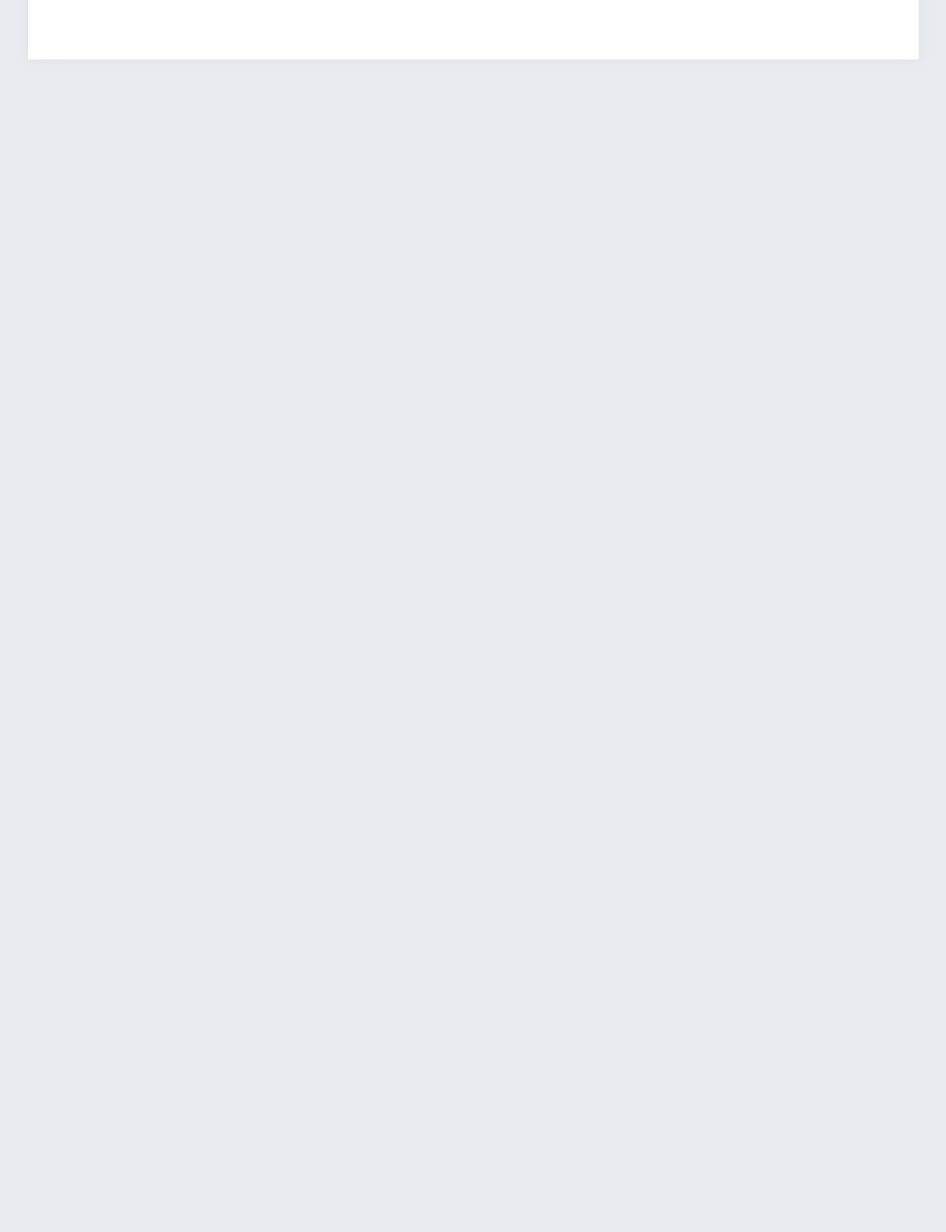
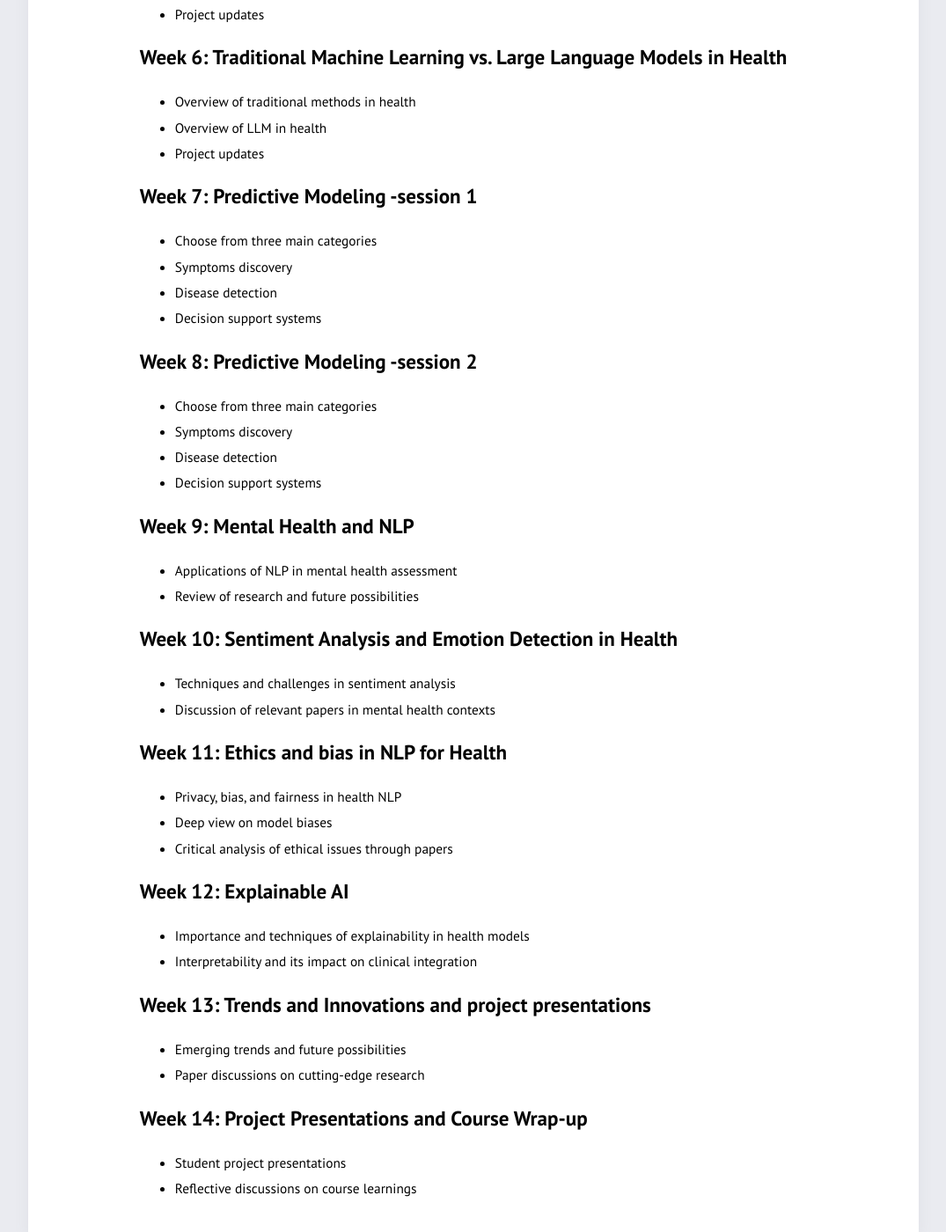
Before and after one commit to azirikly/nlp4health-fall25, a Jekyll site: the page built from syllabus.md, in a window 1280 px wide and 1400 px high, scrolled down 1332 px. Shown: the whole window at 88% size, without its empty margins (102-1177 px from the left). Built offline with Jekyll 4.4.1, drawn with Linux system fonts in a browser that asks for light colours; some of the changed text lies outside the part shown.

Commit message:
Update syllabus.md

```diff
--- a/syllabus.md
+++ b/syllabus.md
@@ -2,3 +2,82 @@
 title: "Syllabus"
 layout: page
 ---
+
+### Weekly Materials
+Tentative and can change slightly based as the course progresses
+
+## Week 1: Introduction to NLP in Healthcare
+- Introduction and getting to know each other
+- Overview of the class structure (open to updates and changes)
+- Paper presentations
+- 2-3 papers per class
+- Project overview
+- Overview of NLP applications in health
+- Discussion on course projects
+- Topics of interest
+- Teams
+- Timing and final presentations
+- Break 2-2:15
+- 2:15-3:15 HPC tutorial by Jake Messick
+
+## Week 2: Medical Ontologies and UMLS
+- Importance of ontologies in health NLP
+- UMLS and its applications with paper discussions
+- Project updates
+
+## Week 3: Named Entity Recognition (NER) in Medical Texts
+- Key methods and tools in NER for healthcare
+- Review of recent NER studies
+- Project updates
+
+## Week 4: Relation Extraction in Healthcare
+- Techniques and challenges in extracting relations
+- Case studies and paper discussions
+- Project updates
+
+## Week 5: Datasets
+- Exploration of datasets specific to health research
+- Clinical data vs. social media
+- Project updates
+
+## Week 6: Traditional Machine Learning vs. Large Language Models in Health
+- Overview of traditional methods in health
+- Overview of LLM in health
+- Project updates
+
+## Week 7: Predictive Modeling -session 1
+- Choose from three main categories
+- Symptoms discovery
+- Disease detection
+- Decision support systems
+
+## Week 8: Predictive Modeling -session 2
+- Choose from three main categories
+- Symptoms discovery
+- Disease detection
+- Decision support systems
+
+## Week 9: Mental Health and NLP
+- Applications of NLP in mental health assessment
+- Review of research and future possibilities
+
+## Week 10: Sentiment Analysis and Emotion Detection in Health
+- Techniques and challenges in sentiment analysis
+- Discussion of relevant papers in mental health contexts
+
+## Week 11: Ethics and bias in NLP for Health
+- Privacy, bias, and fairness in health NLP
+- Deep view on model biases
+- Critical analysis of ethical issues through papers
+
+## Week 12: Explainable AI
+- Importance and techniques of explainability in health models
+- Interpretability and its impact on clinical integration
+
+## Week 13: Trends and Innovations and project presentations
+- Emerging trends and future possibilities
+- Paper discussions on cutting-edge research
+
+## Week 14: Project Presentations and Course Wrap-up
+- Student project presentations
+- Reflective discussions on course learnings
```
